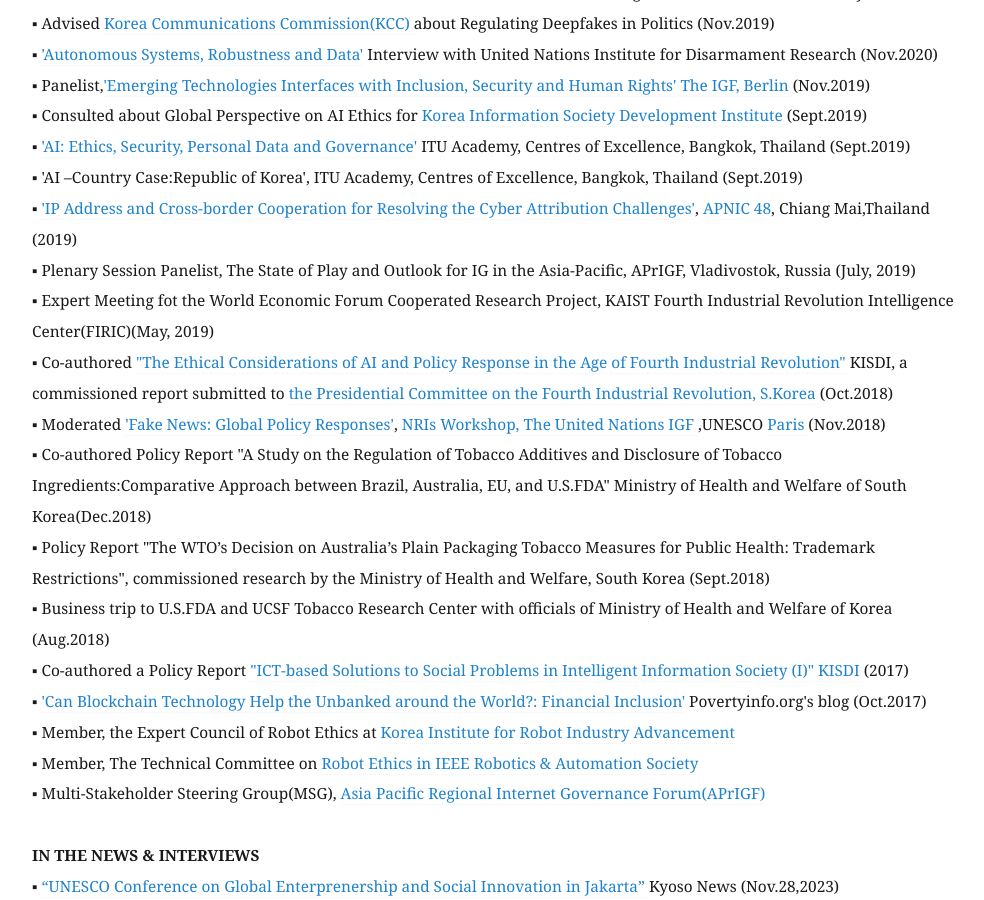
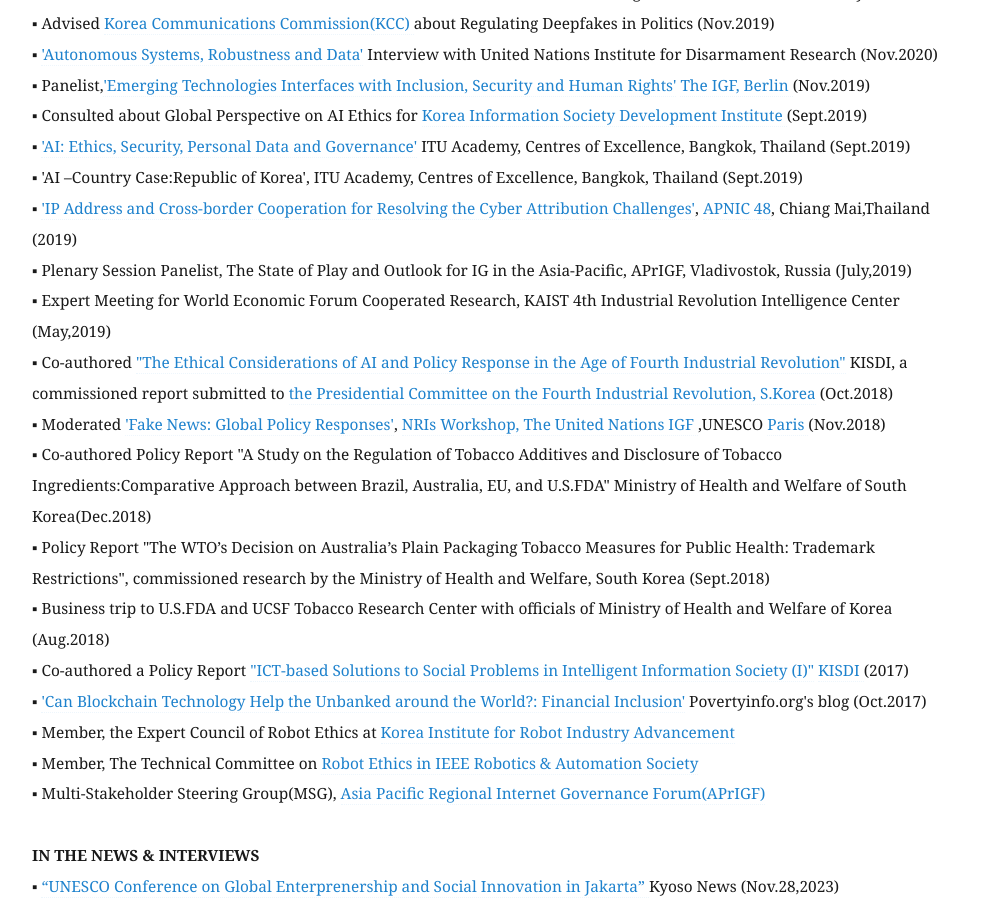
Before and after one commit to eunchangchoi/eunchangchoi.github.io, a Jekyll site: the page built from index.md, in a window 1280 px wide and 900 px high, scrolled down 7536 px. Shown: the whole window, without its empty margins (68-1052 px from the left). Built offline with Jekyll 4.4.1, drawn with Linux system fonts in a browser that asks for light colours.

Commit message:
Update index.md

```diff
--- a/index.md
+++ b/index.md
@@ -171,8 +171,8 @@
 ▪ <a href="https://www.itu.int/en/ITU-D/Regional-Presence/AsiaPacific/Pages/Events/2019/Artificial-Intelligence-Overview-and-Applications.aspx">'AI: Ethics, Security, Personal Data and Governance'</a> ITU Academy, Centres of Excellence, Bangkok, Thailand (Sept.2019)<br>
 ▪ 'AI –Country Case:Republic of Korea', ITU Academy, Centres of Excellence, Bangkok, Thailand (Sept.2019)<br>
 ▪ <a href="https://youtu.be/uRsC_ypHGCg?t=1348">'IP Address and Cross-border Cooperation for Resolving the Cyber Attribution Challenges'</a>, <a href="https://conference.apnic.net/48/program/schedule/#/day/6/cooperation-sig"> APNIC 48</a>, Chiang Mai,Thailand (2019) <br>
-▪ Plenary Session Panelist, The State of Play and Outlook for IG in the Asia-Pacific, APrIGF, Vladivostok, Russia (July, 2019)<br>
-▪ Expert Meeting fot the World Economic Forum Cooperated Research Project, KAIST Fourth Industrial Revolution Intelligence Center(FIRIC)(May, 2019) <br>
+▪ Plenary Session Panelist, The State of Play and Outlook for IG in the Asia-Pacific, APrIGF, Vladivostok, Russia (July,2019)<br>
+▪ Expert Meeting for World Economic Forum Cooperated Research, KAIST 4th Industrial Revolution Intelligence Center (May,2019) <br>
 ▪ Co-authored <a href="https://bit.ly/3qgZ63S">"The Ethical Considerations of AI and Policy Response in the Age of Fourth Industrial Revolution"</a> KISDI,  a commissioned report submitted to <a href="https://policy.nl.go.kr/cmmn/FileDown.do?atchFileId=221994&fileSn=63436">the Presidential Committee on the Fourth Industrial Revolution, S.Korea</a> (Oct.2018) <br>
 ▪ Moderated <a href="https://www.youtube.com/watch?v=quo1DLyitf8&feature=youtu.be&t=1004">'Fake News: Global Policy Responses'</a>, <a href="https://www.intgovforum.org/en/content/igf-2018-day-2-salle-xii-nri-session-on-fakenews"> NRIs Workshop, The United Nations IGF </a>,UNESCO <a href="https://igf2018.fr/"> Paris </a>(Nov.2018) <br>
 ▪ Co-authored Policy Report "A Study on the Regulation of Tobacco Additives and Disclosure of Tobacco Ingredients:Comparative Approach between Brazil, Australia, EU, and U.S.FDA" Ministry of Health and Welfare of South Korea(Dec.2018) <br>
```
